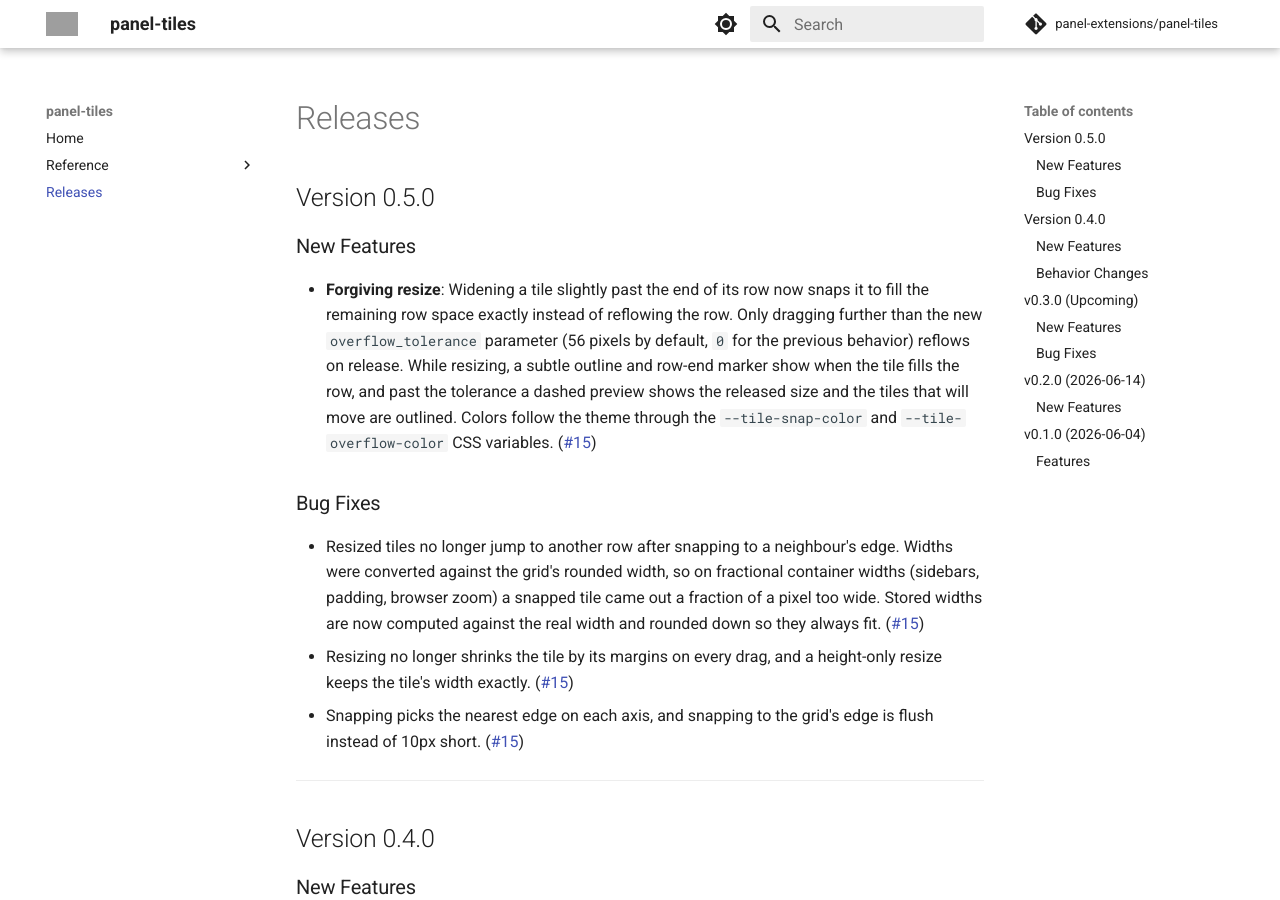
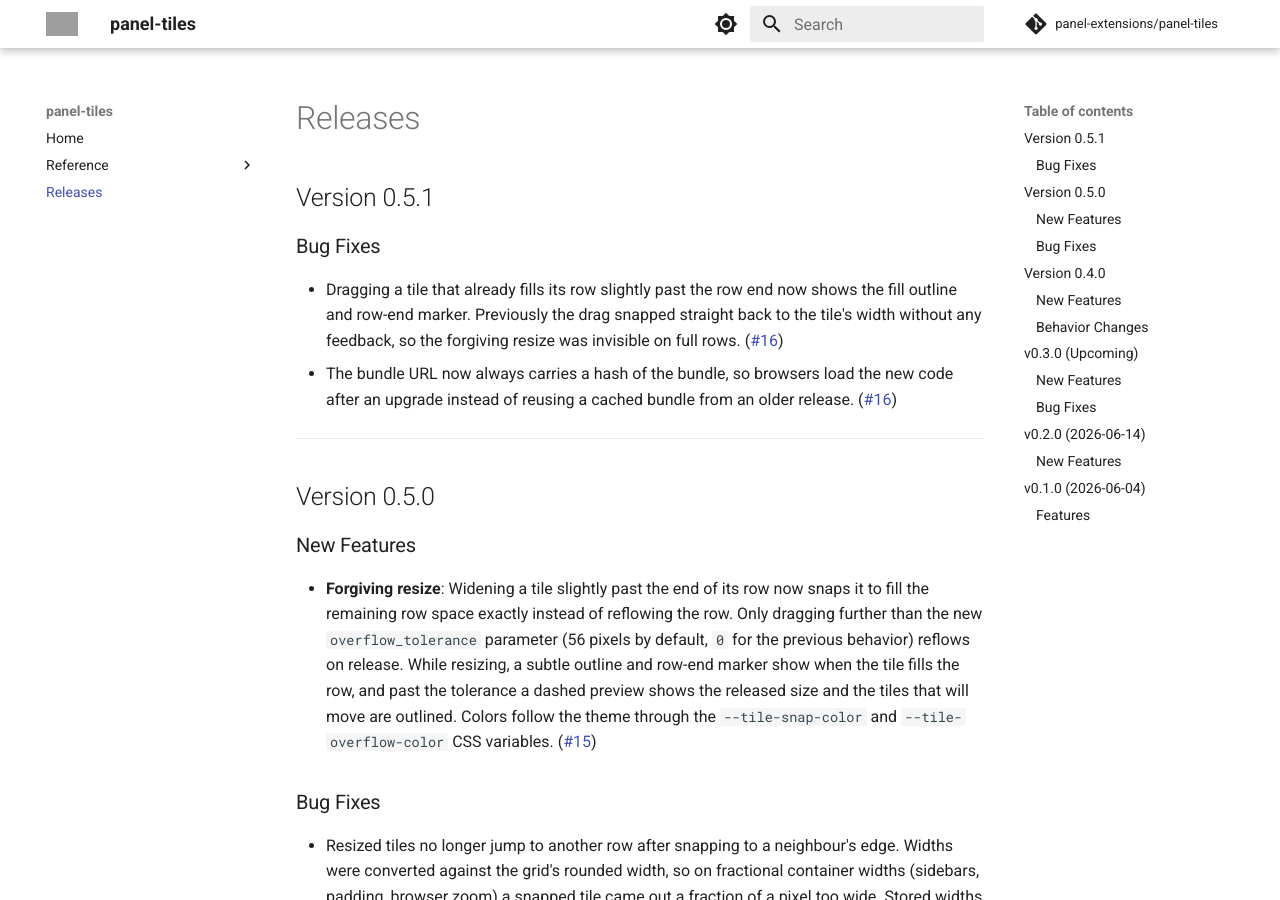
Before and after one commit to panel-extensions/panel-tiles, an MkDocs documentation site: the page built from docs/releases.md, in a window 1280 px wide and 900 px high. Built offline with MkDocs 1.6.1 and Material for MkDocs 9.7.7, drawn with Linux system fonts in a browser that asks for light colours; comment, search, counter and statistics services are not loaded; grey boxes are pictures that could not be loaded.

Commit message:
Add 0.5.1 release notes

```diff
--- a/docs/releases.md
+++ b/docs/releases.md
@@ -1,4 +1,13 @@
 # Releases
+
+## Version 0.5.1
+
+### Bug Fixes
+
+- Dragging a tile that already fills its row slightly past the row end now shows the fill outline and row-end marker. Previously the drag snapped straight back to the tile's width without any feedback, so the forgiving resize was invisible on full rows. ([#16](https://github.com/panel-extensions/panel-tiles/pull/16))
+- The bundle URL now always carries a hash of the bundle, so browsers load the new code after an upgrade instead of reusing a cached bundle from an older release. ([#16](https://github.com/panel-extensions/panel-tiles/pull/16))
+
+---
 
 ## Version 0.5.0
 
```
